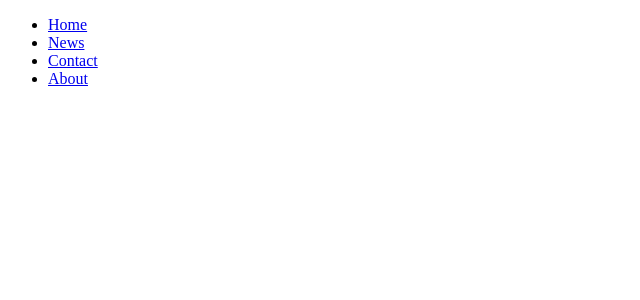
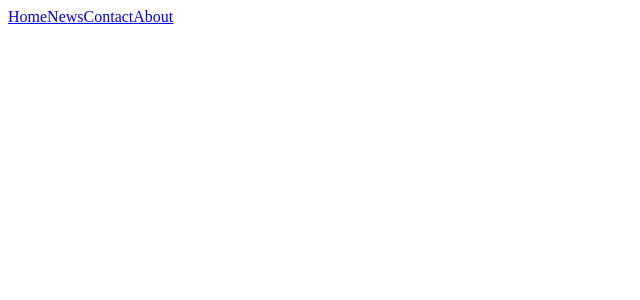
Before and after one commit to ix3bd2/TheChallenge, a Vue app in the folder frontend/: page / in a window 1280 px wide. Shown: the top 300 px of the page, without its empty margins (0-640 px from the left). Built offline with nearby package versions, Linux system fonts and the light colour scheme.

Commit message:
random shit

```diff
--- a/frontend/src/App.vue
+++ b/frontend/src/App.vue
@@ -4,9 +4,11 @@ import { RouterLink, RouterView } from 'vue-router'
 </script>
 
 <template>
-  <Navbar />
+  <div>
+    <Navbar />
 
-  <RouterView />
+    <RouterView />
+  </div>
 </template>
 
 <style scoped>
--- a/frontend/src/components/Navbar.vue
+++ b/frontend/src/components/Navbar.vue
@@ -18,3 +18,15 @@ export default {
     </ul>
   </div>
 </template>
+
+<style scoped>
+    ul {
+        list-style-type: none;
+        margin: 0;
+        padding: 0;
+    }
+
+    li {
+        display: inline;
+    }
+</style>
```
